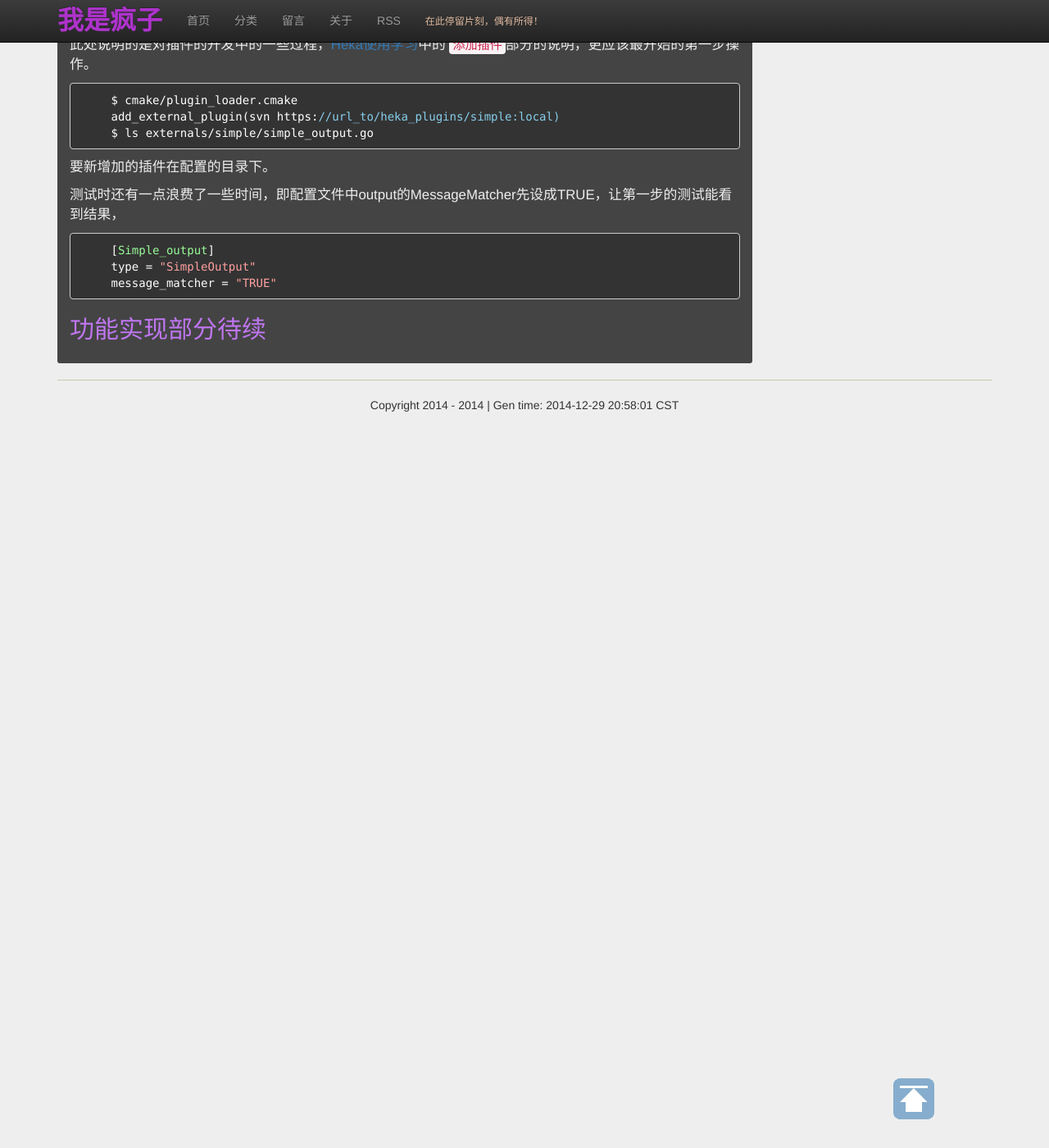
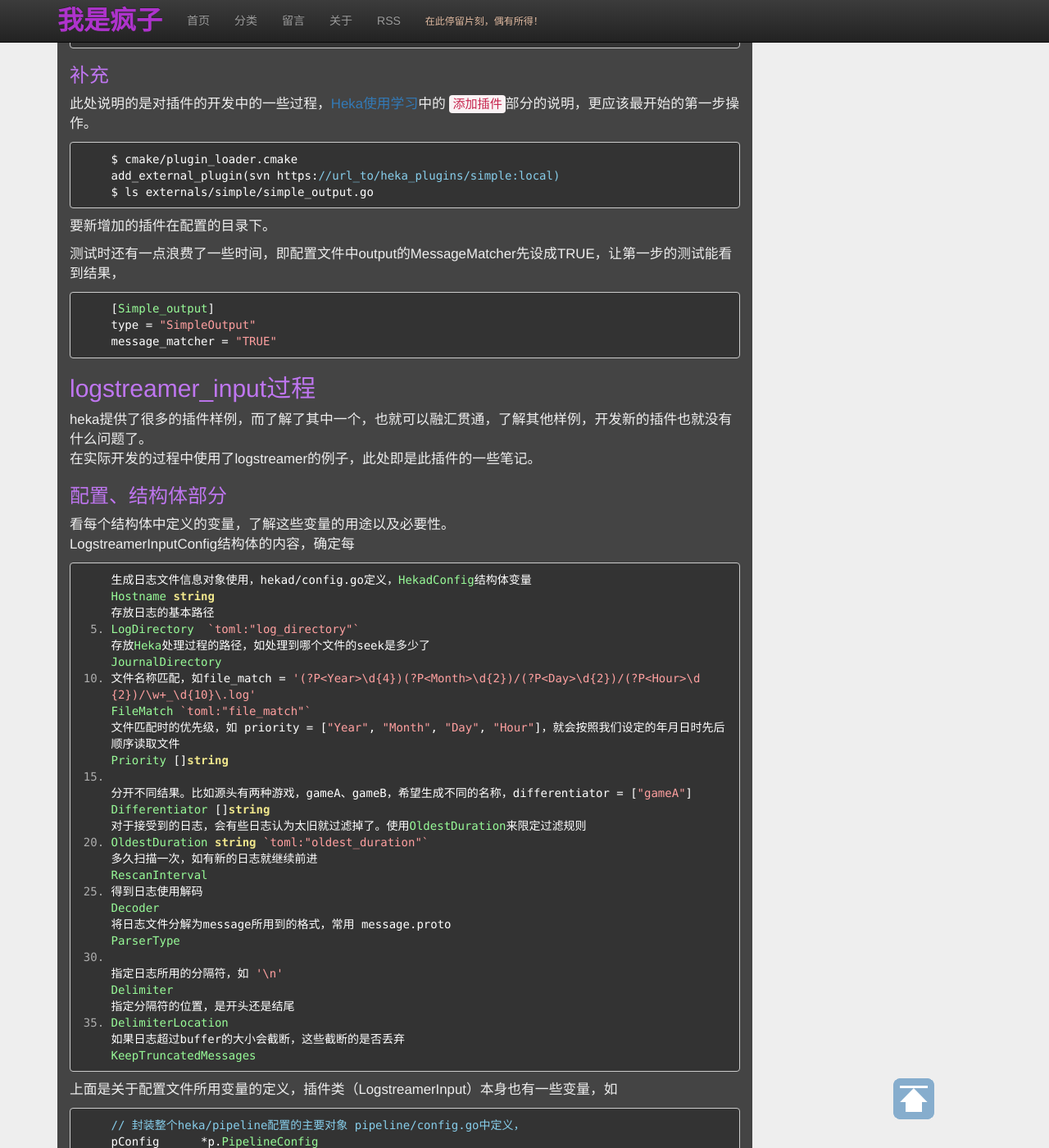
Before and after one commit to jgj1986/jgj1986.github.io, a Jekyll site: the page built from _posts/go/2014-12-26-Heka插件的开发笔记.md, in a window 1280 px wide and 1400 px high, scrolled down 1426 px. Shown: the whole window at 82% size. Built offline with Jekyll 4.4.1, drawn with Linux system fonts in a browser that asks for light colours; nearby versions of some CDN libraries; comment, search, counter and statistics services are not loaded; some of the changed text lies outside the part shown.

Commit message:
synax vim, add dev about plugin
Signed-off-by: guojun.jin <guojun.jin@mjyun.com>

```diff
--- a/_posts/go/2014-12-26-Heka插件的开发笔记.md
+++ b/_posts/go/2014-12-26-Heka插件的开发笔记.md
@@ -78,6 +78,97 @@ Heka插件接口定义了初始化的操作，如下：
     message_matcher = "TRUE"
 
 
+##logstreamer_input过程
+
+heka提供了很多的插件样例，而了解了其中一个，也就可以融汇贯通，了解其他样例，开发新的插件也就没有什么问题了。
+在实际开发的过程中使用了logstreamer的例子，此处即是此插件的一些笔记。
+
+###配置、结构体部分
+
+看每个结构体中定义的变量，了解这些变量的用途以及必要性。
+LogstreamerInputConfig结构体的内容，确定每
+
+    生成日志文件信息对象使用，hekad/config.go定义，HekadConfig结构体变量
+    Hostname string
+
+    存放日志的基本路径
+    LogDirectory  `toml:"log_directory"`
+
+    存放Heka处理过程的路径，如处理到哪个文件的seek是多少了
+    JournalDirectory
+
+    文件名称匹配，如file_match = '(?P<Year>\d{4})(?P<Month>\d{2})/(?P<Day>\d{2})/(?P<Hour>\d{2})/\w+_\d{10}\.log'
+    FileMatch `toml:"file_match"`
+
+    文件匹配时的优先级，如 priority = ["Year", "Month", "Day", "Hour"]，就会按照我们设定的年月日时先后顺序读取文件
+    Priority []string
+
+    分开不同结果。比如源头有两种游戏，gameA、gameB，希望生成不同的名称，differentiator = ["gameA"]
+    Differentiator []string
+
+    对于接受到的日志，会有些日志认为太旧就过滤掉了。使用OldestDuration来限定过滤规则
+    OldestDuration string `toml:"oldest_duration"`
+
+    多久扫描一次，如有新的日志就继续前进
+    RescanInterval
+
+    得到日志使用解码
+    Decoder
+
+    将日志文件分解为message所用到的格式，常用 message.proto
+    ParserType
+
+    指定日志所用的分隔符，如 '\n'
+    Delimiter
+
+    指定分隔符的位置，是开头还是结尾
+    DelimiterLocation
+
+    如果日志超过buffer的大小会截断，这些截断的是否丢弃
+    KeepTruncatedMessages
 
 
-##功能实现部分待续
+上面是关于配置文件所用变量的定义，插件类（LogstreamerInput）本身也有一些变量，如
+
+    // 封装整个heka/pipeline配置的主要对象 pipeline/config.go中定义，
+    pConfig      *p.PipelineConfig
+
+    // 关于log流的集合，logstreamer/filehandling.go中定义
+    // 定义有rescanInterval/oldestDuration/logstreams
+    logstreamSet *ls.LogstreamSet
+
+    logstreamSetLock sync.RWMutex
+
+    rescanInterval   time.Duration
+
+    // 在一个配置文件中，可能会在多个地方使用这个插件，所以用一个map来存放
+    plugins   map[string]*LogstreamInput
+
+    // 看到[]chan chan bool 这个类型，先就蒙了
+    // channel是原生值，即可以通过channel发送
+    // 定义个渠道的数组，里面传递也是渠道，而这些里面的渠道传递的是bool
+    // 因为plugins中可能有多个，所以stop的信息也就有多个了  --> 还有疑问
+    stopLogstreamChans  []chan chan bool
+
+    // ??
+    stopChan        chan bool
+
+    // 解码名称
+    decoderName     string
+    // 处理
+    parser              string
+
+    // 关于分隔符的信息
+    delimiter           string
+    delimiterLocation   string
+
+    hostName            string
+    pluginName      string
+    keepTruncatedMessages       bool
+
+Init函数基本就是初始化或配置上面的这些变量了
+
+### run
+
+
+##待续
```
Also changed, not shown: _posts/go/2014-12-23-go语言知识点.md (+11 -1 lines).
